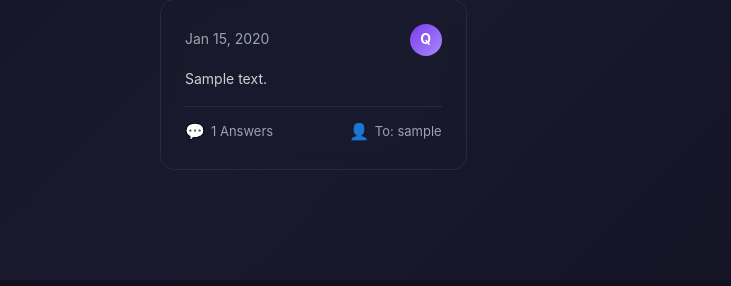
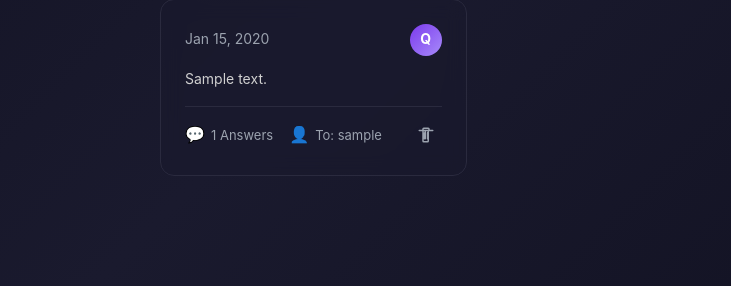
Before and after one commit to ahmedali109/Developers.FM, a Django app: page /auth/profile/ in a window 1280 px wide. Shown: the part 810-1096 px from the top of the page, without its empty margins (0-731 px from the left). Run offline with Django 5.2, Linux system fonts and the light colour scheme; a user stored in the database is signed in; tables that the repository leaves empty hold one stand-in row (values such as "Sample post"); grey boxes marked "Sample" are stand-in pictures.

Commit message:
Add delete button for questions in profile view with associated data attributes

```diff
--- a/templates/accounts/profile.html
+++ b/templates/accounts/profile.html
@@ -4,6 +4,7 @@
   <head>
     <meta charset="UTF-8" />
     <meta name="viewport" content="width=device-width, initial-scale=1.0" />
+    <meta name="csrf-token" content="{{ csrf_token }}" />
     <title>Profile - AskMe</title>
     <link rel="stylesheet" href="{% static 'css/style.css' %}" />
     <link rel="stylesheet" href="{% static 'css/header.css' %}" />
@@ -98,6 +99,7 @@
                 {{ message.content|truncatewords:20 }}
               </p>
               <div class="message-footer">
+                <div class="message-stats">
                   <span class="message-stat">
                     <span class="icon">💬</span>
                     <span>{{ message|reply_count }} Answers</span>
@@ -106,6 +108,12 @@
                     <span class="icon">👤</span>
                     <span>To: {% if message.receiver %}{{ message.receiver.username }}{% else %}Unknown{% endif %}</span>
                   </span>
+                </div>
+                <button class="btn-delete-question" data-question-id="{{ message.id }}">
+                  <svg viewBox="0 0 24 24" fill="none">
+                    <path d="M3 6h18M8 6V4c0-.6.4-1 1-1h6c.6 0 1 .4 1 1v2m-1 0v14c0 .6-.4 1-1 1H9c-.6 0-1-.4-1-1V6m3 0v11M10 9v8m4-8v8" stroke="currentColor" stroke-width="2" stroke-linecap="round" stroke-linejoin="round"/>
+                  </svg>
+                </button>
               </div>
             </div>
             {% endfor %} {% else %}
```
Lines whose indentation alone changed are shown as unchanged.
